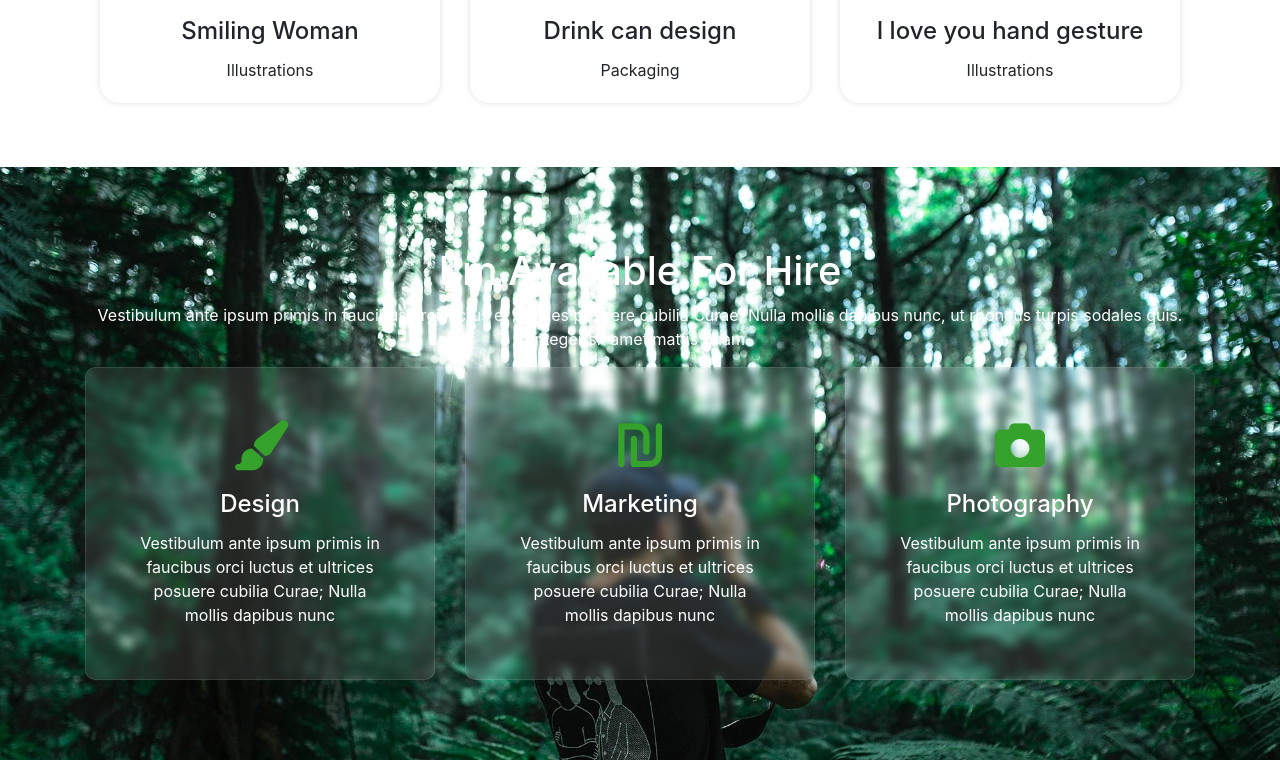
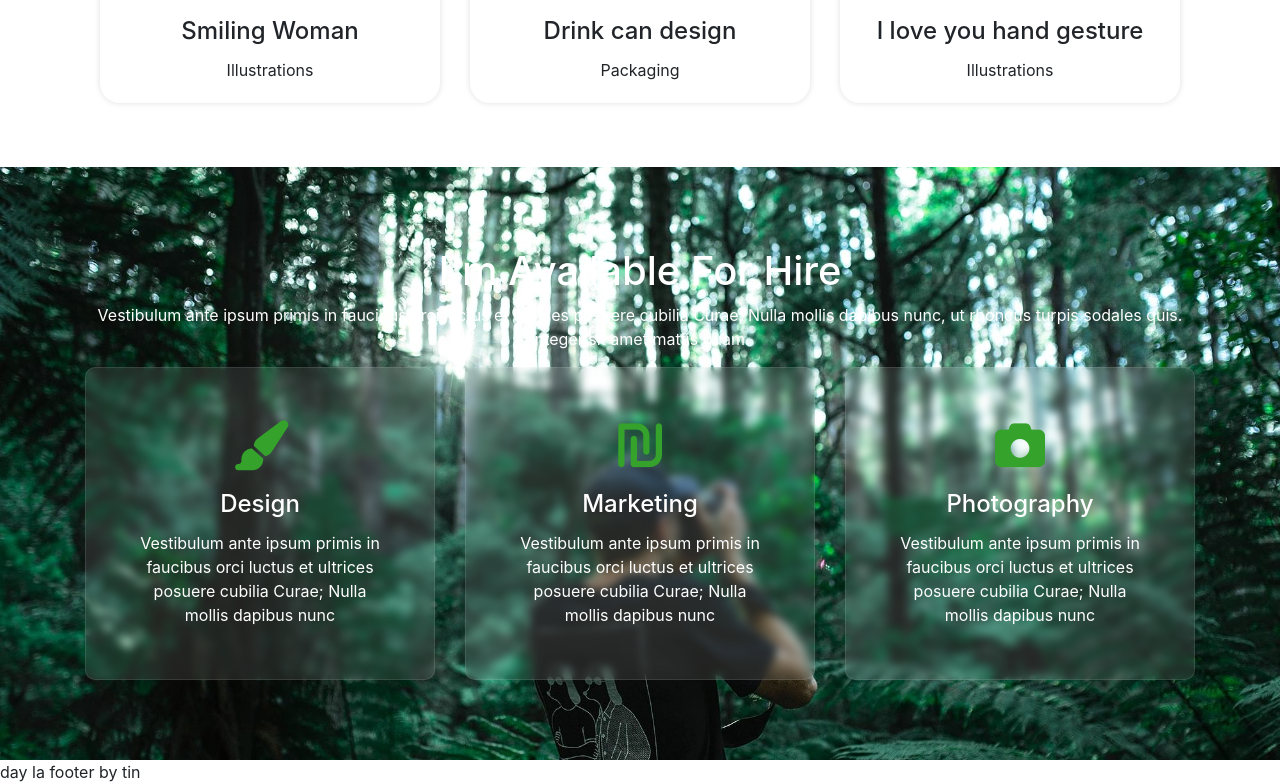
Before and after one commit to tinlkp/bc51_portfolio, a plain HTML site: page index.html in a window 1280 px wide. Shown: the part 1710-2494 px from the top of the page. Before the commit the page ends 2470 px from the top, so only its background shows below. Drawn offline with nearby package versions, Linux system fonts and the light colour scheme.

Commit message:
footer by tin

```diff
--- a/index.html
+++ b/index.html
@@ -307,6 +307,8 @@
 
     </section>
 
+    <footer>day la footer by tin</footer>
+
 
 
     <!-- Optional JavaScript -->
```
